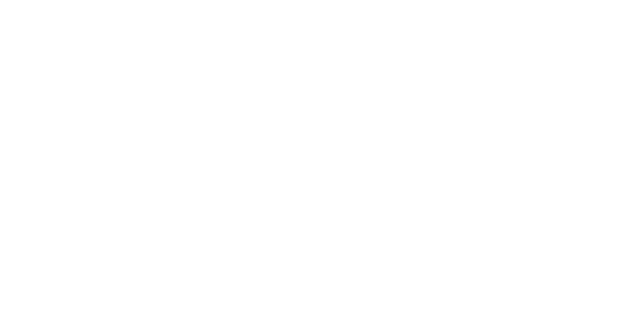
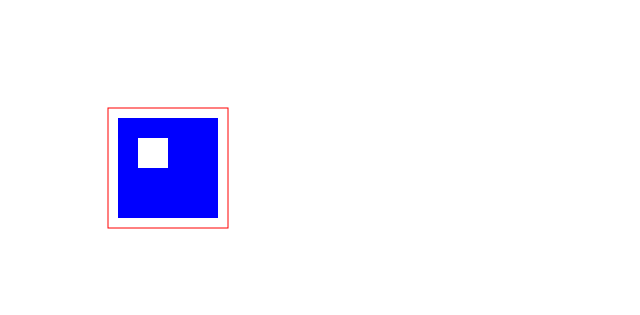
Before and after one commit to cmpickle/html5, a plain HTML site: page basicCanvas/index.html in a window 1280 px wide. Shown: the whole page, without its empty margins (0-640 px from the left). Drawn offline with Linux system fonts and the light colour scheme.

Commit message:
basic canvas use

```diff
--- a/index.html
+++ b/basicCanvas/index.html
@@ -8,6 +8,8 @@
         <title>Demo HTML5</title>
     </head>
     <body>
-
+        <section id="CanvasSection">
+            <canvas id="canvas" width="500" height="300"></canvas>
+        </section>
     </body>
 </html>
--- /dev/null
+++ b/basicCanvas/script.js
@@ -0,0 +1,12 @@
+function initiate() {
+    let elem = document.getElementById('canvas');
+    let canvas = elem.getContext('2d');
+
+    canvas.fillStyle = "#0000ff";
+    canvas.strokeStyle = "#ff0000";
+    canvas.strokeRect(100, 100, 120, 120);
+    canvas.fillRect(110, 110, 100, 100);
+    canvas.clearRect(130, 130, 30, 30);
+}
+
+addEventListener("load", initiate);
--- /dev/null
+++ b/gradients/mystyles.css
@@ -0,0 +1,3 @@
+body {
+
+}
--- a/script.js
+++ /dev/null
@@ -1,5 +0,0 @@
-function initiate() {
-
-}
-
-addEventListener("load", initiate);
```
Also changed, not shown: gradients/index.html (added, +15 -0 lines), gradients/script.js (added, +12 -0 lines), basicCanvas/mystyles.css (renamed from mystyles.css).
